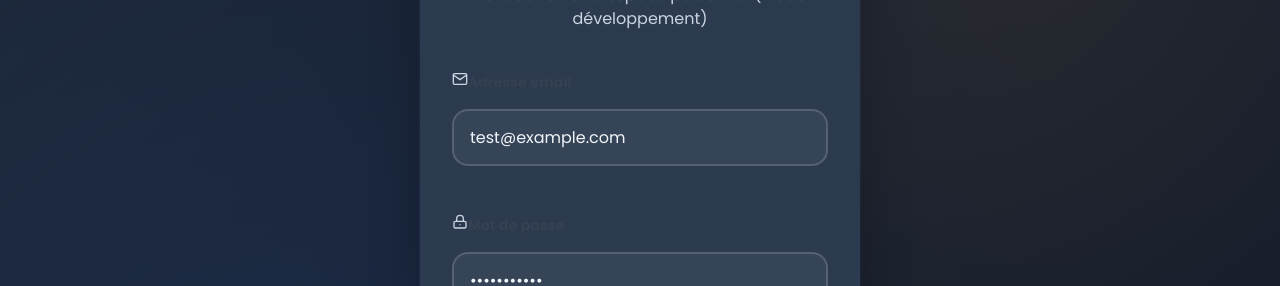
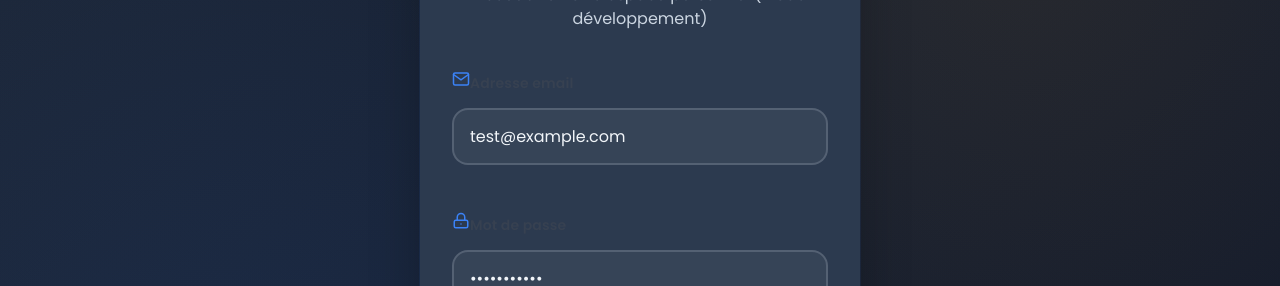
Before and after one commit to KevinArnoud/CaniCoach-IA, a React (Vite) app in the folder frontend/: page / in a window 1280 px wide. Shown: the part 239-525 px from the top of the page. Built offline with nearby package versions, Linux system fonts and the light colour scheme.

Commit message:
Corriger la couleur du texte et l'alignement des icônes dans les labels

```diff
--- a/frontend/src/components/Auth/Auth.css
+++ b/frontend/src/components/Auth/Auth.css
@@ -125,12 +125,15 @@
   color: var(--text-primary);
   font-size: 0.875rem;
   letter-spacing: 0.01em;
+  line-height: 1.2;
 }
 
 .label-icon {
-  width: 16px;
-  height: 16px;
-  color: var(--text-secondary);
+  width: 18px;
+  height: 18px;
+  color: var(--primary-blue);
+  flex-shrink: 0;
+  margin-top: -1px;
 }
 
 .form-input {
```
